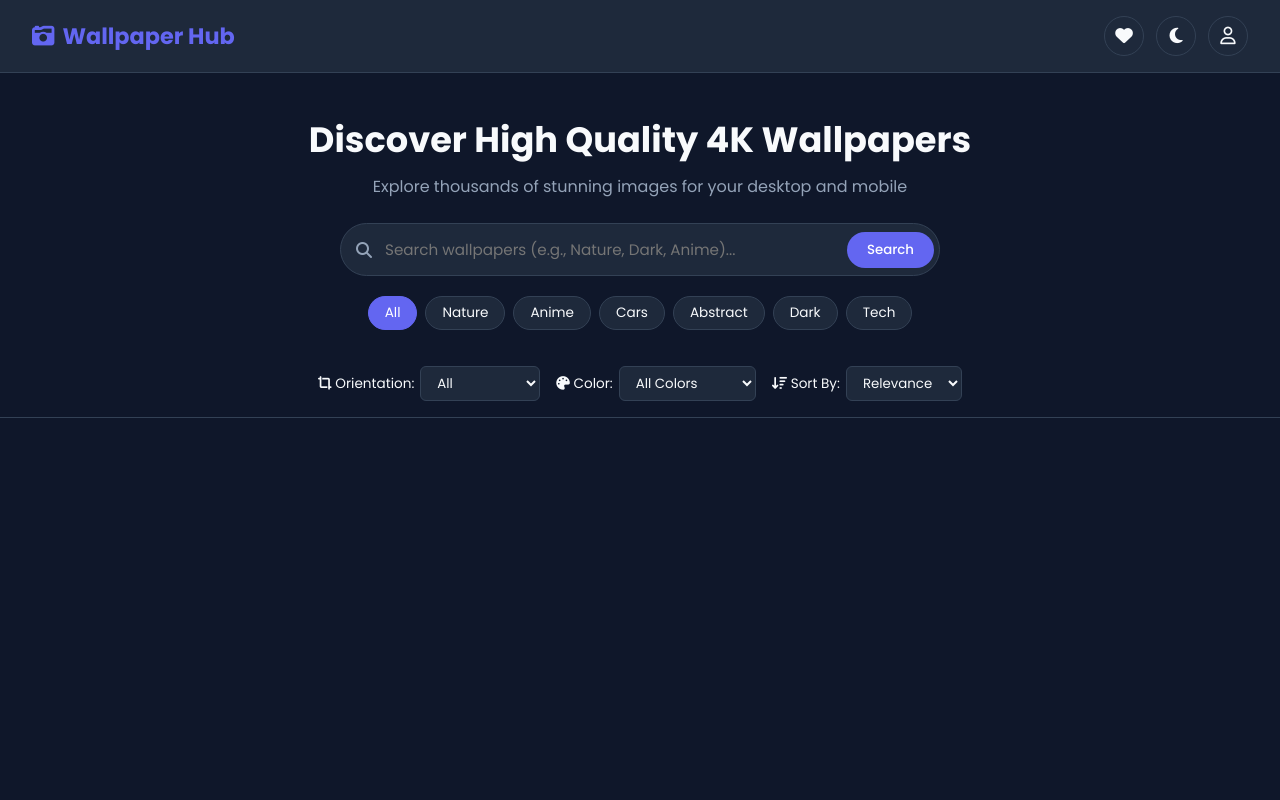
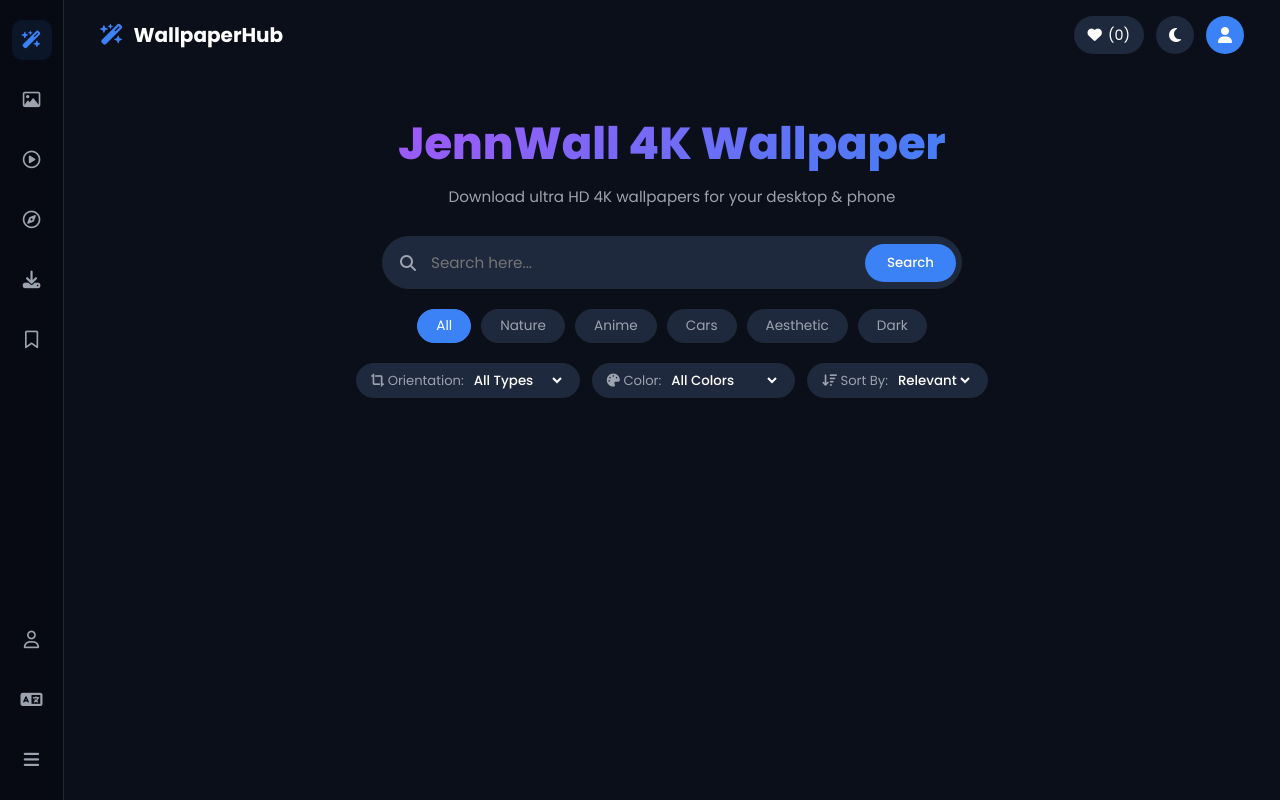
Before and after one commit to tasumarkhisal-lang/wallpaper-website, a website: page index.html in a window 1280 px wide. Drawn offline with Linux system fonts and the light colour scheme; no server answers.

Commit message:
Update layout with left sidebar and JennWall branding

```diff
--- a/index.html
+++ b/index.html
@@ -3,12 +3,12 @@
 <head>
     <meta charset="UTF-8">
     <meta name="viewport" content="width=device-width, initial-scale=1.0">
-    <title>JennWall 4K Wallpaper | High Quality Wallpapers</title>
+    <title>Wallpaper Hub - Ultra HD Wallpapers</title>
 
     <!-- Google Fonts -->
     <link rel="preconnect" href="https://fonts.googleapis.com">
     <link rel="preconnect" href="https://fonts.gstatic.com" crossorigin>
-    <link href="https://fonts.googleapis.com/css2?family=Poppins:wght@300;400;500;600;700&display=swap" rel="stylesheet">
+    <link href="https://fonts.googleapis.com/css2?family=Poppins:wght@300;400;500;600;700;800&display=swap" rel="stylesheet">
 
     <!-- Font Awesome Icons -->
     <link rel="stylesheet" href="https://cdnjs.cloudflare.com/ajax/libs/font-awesome/6.4.0/css/all.min.css">
@@ -18,54 +18,73 @@
 </head>
 <body>
 
+    <!-- Left Sidebar -->
+    <aside class="sidebar">
+        <div class="sidebar-top">
+            <a href="#" class="nav-icon active" title="Home"><i class="fa-solid fa-wand-magic-sparkles"></i></a>
+            <a href="#" class="nav-icon" title="Gallery"><i class="fa-regular fa-image"></i></a>
+            <a href="#" class="nav-icon" title="Videos"><i class="fa-regular fa-circle-play"></i></a>
+            <a href="#" class="nav-icon" title="Explore"><i class="fa-regular fa-compass"></i></a>
+            <a href="#" class="nav-icon" title="Downloads"><i class="fa-solid fa-download"></i></a>
+            <a href="#" class="nav-icon" title="Bookmarks"><i class="fa-regular fa-bookmark"></i></a>
+        </div>
+        <div class="sidebar-bottom">
+            <a href="login.html" class="nav-icon" title="Account"><i class="fa-regular fa-user"></i></a>
+            <a href="#" class="nav-icon" title="Language"><i class="fa-solid fa-language"></i></a>
+            <a href="#" class="nav-icon" title="Menu"><i class="fa-solid fa-bars"></i></a>
+        </div>
+    </aside>
+
+    <!-- Main Wrapper -->
+    <div class="main-wrapper">
+
         <!-- Header Navigation -->
         <header class="navbar">
             <div class="logo">
-            <i class="fa-solid fa-camera-retro"></i> Wallpaper Hub
+                <i class="fa-solid fa-wand-magic-sparkles logo-icon"></i>
+                <span class="logo-text">WallpaperHub</span>
             </div>
             <div class="nav-actions">
-            <button class="nav-btn" onclick="showFavorites()" id="favCountBtn" title="Favorites">
-                <i class="fa-solid fa-heart"></i>
+                <button class="nav-btn fav-badge-btn" onclick="showFavorites()" id="favCountBtn" title="Favorites">
+                    <i class="fa-solid fa-heart"></i> <span id="favCounter">(0)</span>
                 </button>
                 <button class="nav-btn" id="themeToggleBtn" title="Toggle Theme">
                     <i class="fa-solid fa-moon"></i>
                 </button>
-            <a href="#" class="login-btn-nav" onclick="openAboutModal()" title="About Us">
-                <i class="fa-regular fa-user"></i>
+                <a href="login.html" class="login-btn-nav" title="Login / Profile">
+                    <i class="fa-solid fa-user"></i>
                 </a>
             </div>
         </header>
 
-    <!-- Main Hero / Search Area -->
+        <!-- Main Hero Section -->
         <section class="hero-section">
-        <h1>Discover High Quality 4K Wallpapers</h1>
-        <p>Explore thousands of stunning images for your desktop and mobile</p>
+            <h1 class="hero-title">JennWall 4K Wallpaper</h1>
+            <p class="hero-subtitle">Download ultra HD 4K wallpapers for your desktop & phone</p>
 
             <div class="search-box">
                 <i class="fa-solid fa-magnifying-glass search-icon"></i>
-            <input type="text" id="searchInput" placeholder="Search wallpapers (e.g., Nature, Dark, Anime)..." autocomplete="off">
+                <input type="text" id="searchInput" placeholder="Search here..." autocomplete="off">
                 <button id="searchBtn">Search</button>
                 <div id="recentSearches" class="recent-searches"></div>
             </div>
 
-        <!-- Categories / Chips -->
+            <!-- Category Pills -->
             <div class="categories">
                 <button class="chip active" onclick="filterCategory('4k wallpaper')">All</button>
                 <button class="chip" onclick="filterCategory('Nature')">Nature</button>
                 <button class="chip" onclick="filterCategory('Anime')">Anime</button>
                 <button class="chip" onclick="filterCategory('Cars')">Cars</button>
-            <button class="chip" onclick="filterCategory('Abstract')">Abstract</button>
+                <button class="chip" onclick="filterCategory('Aesthetic')">Aesthetic</button>
                 <button class="chip" onclick="filterCategory('Dark')">Dark</button>
-            <button class="chip" onclick="filterCategory('Technology')">Tech</button>
             </div>
-    </section>
 
             <!-- Filters Bar -->
             <div class="filter-bar">
                 <div class="filter-group">
                     <label for="orientationFilter"><i class="fa-solid fa-crop-simple"></i> Orientation:</label>
                     <select id="orientationFilter" onchange="applyFilters()">
-                <option value="">All</option>
+                        <option value="">All Types</option>
                         <option value="landscape">Landscape</option>
                         <option value="portrait">Portrait</option>
                         <option value="square">Square</option>
@@ -88,22 +107,23 @@
                 <div class="filter-group">
                     <label for="sortFilter"><i class="fa-solid fa-arrow-down-wide-short"></i> Sort By:</label>
                     <select id="sortFilter" onchange="applyFilters()">
-                <option value="relevant">Relevance</option>
+                        <option value="relevant">Relevant</option>
                         <option value="latest">Latest</option>
                     </select>
                 </div>
             </div>
+        </section>
 
-    <!-- Gallery Container -->
+        <!-- Gallery Grid -->
         <main class="gallery-container">
             <div id="wallpaperGallery" class="gallery"></div>
 
-        <!-- Loading Indicator -->
             <div id="loading" class="loading-spinner">
                 <div class="spinner"></div>
                 <p>Loading wallpapers...</p>
             </div>
         </main>
+    </div>
 
     <!-- Toast Notification -->
     <div id="toast" class="toast"></div>
@@ -146,18 +166,6 @@
         </div>
     </div>
 
-    <!-- About Us Modal -->
-    <div id="aboutModal" class="modal">
-        <div class="modal-card">
-            <span class="close-modal" onclick="closeAboutModal()">&times;</span>
-            <h2>About JennWall 4K</h2>
-            <p style="margin-top: 10px; font-size: 0.95rem; line-height: 1.6; color: var(--text-muted);">
-                Welcome to JennWall 4K Wallpaper (Wallpaper Hub)! We offer high-resolution wallpapers sourced from talented creators worldwide. Search, organize favorites, filter by color and orientation, and download seamlessly.
-            </p>
-        </div>
-    </div>
-
-    <!-- Script File -->
     <script src="script.js"></script>
 </body>
 </html>
--- a/script.js
+++ b/script.js
@@ -6,6 +6,7 @@ const gallery = document.getElementById('wallpaperGallery');
 const loading = document.getElementById('loading');
 const themeToggleBtn = document.getElementById('themeToggleBtn');
 const recentSearchesContainer = document.getElementById('recentSearches');
+const favCounter = document.getElementById('favCounter');
 
 let currentQuery = '4k wallpaper';
 let currentPage = 1;
@@ -13,7 +14,6 @@ let isLoading = false;
 let hasMore = true;
 let isFavoritesView = false;
 
-// Filter Variables
 let selectedOrientation = '';
 let selectedColor = '';
 let selectedSort = 'relevant';
@@ -24,7 +24,6 @@ let favorites = JSON.parse(localStorage.getItem('fav_wallpapers')) || [];
 let recentSearches = JSON.parse(localStorage.getItem('recent_searches')) || [];
 let downloadHistory = JSON.parse(localStorage.getItem('download_history')) || [];
 
-// Helper: Format Unsplash Response
 function formatUnsplashPhoto(item) {
   if (!item) return null;
   if (item.src && item.photographer !== undefined) return item;
@@ -42,10 +41,8 @@ function formatUnsplashPhoto(item) {
   };
 }
 
-// Ensure Fav Button Heart Icon
 updateFavCount();
 
-// Theme Toggle Logic
 if (themeToggleBtn) {
   themeToggleBtn.addEventListener('click', () => {
     document.body.classList.toggle('light-mode');
@@ -54,7 +51,6 @@ if (themeToggleBtn) {
   });
 }
 
-// Toast Notification
 function showToast(message) {
   const toast = document.getElementById('toast');
   if (!toast) return;
@@ -63,21 +59,16 @@ function showToast(message) {
   setTimeout(() => { toast.className = toast.className.replace("show", ""); }, 3000);
 }
 
-// Favorites Icon Ensure
 function updateFavCount() {
-  const favBtn = document.getElementById('favCountBtn');
-  if (favBtn) {
-    favBtn.innerHTML = '<i class="fa-solid fa-heart"></i>';
+  if (favCounter) {
+    favCounter.innerText = `(${favorites.length})`;
   }
 }
 
-// Direct Image Download
 async function downloadImage(imgUrl, fileName) {
   showToast("Downloading started...");
-
   const cleanFileName = fileName ? fileName.replace(/[^a-zA-Z0-9_-]/g, "_") : "wallpaper";
 
-  // Record Download History
   const exists = downloadHistory.some(item => item.url === imgUrl);
   if (!exists) {
     downloadHistory.unshift({ url: imgUrl, name: cleanFileName, id: Date.now() });
@@ -105,7 +96,6 @@ async function downloadImage(imgUrl, fileName) {
   }
 }
 
-// Favorites Toggle
 function toggleFavorite(photo) {
   const index = favorites.findIndex(item => item.id === photo.id);
   if (index === -1) {
@@ -134,7 +124,6 @@ function toggleFavorite(photo) {
   }
 }
 
-// Show Favorites Page
 function showFavorites() {
   isFavoritesView = true;
   gallery.innerHTML = '';
@@ -148,7 +137,6 @@ function showFavorites() {
   favorites.forEach(photo => renderCard(photo));
 }
 
-// Social Share Modal Functions
 function openShareModal(imgUrl) {
   currentShareUrl = imgUrl;
   const shareModal = document.getElementById('shareModal');
@@ -184,7 +172,6 @@ function shareToSocial(platform) {
   window.open(shareUrl, '_blank');
 }
 
-// Recent Searches Management
 function saveRecentSearch(query) {
   if (!query) return;
   recentSearches = recentSearches.filter(q => q.toLowerCase() !== query.toLowerCase());
@@ -226,7 +213,6 @@ document.addEventListener('click', (e) => {
   }
 });
 
-// Detail Modal
 function openWallpaperDetail(photo) {
   const modal = document.getElementById('wallpaperDetailModal');
   const mainImg = document.getElementById('detailMainImage');
@@ -301,7 +287,6 @@ async function loadRelatedWallpapers(queryKeyword) {
   }
 }
 
-// Render Card
 function renderCard(photo) {
   const card = document.createElement('div');
   card.classList.add('card');
@@ -331,7 +316,6 @@ function renderCard(photo) {
   gallery.appendChild(card);
 }
 
-// Fetch Wallpapers API
 async function fetchWallpapers(query, page = 1) {
   if (isLoading || !hasMore || isFavoritesView) return;
   isLoading = true;
@@ -380,7 +364,6 @@ async function fetchWallpapers(query, page = 1) {
   }
 }
 
-// Apply Filters
 function applyFilters() {
   const orientationElem = document.getElementById('orientationFilter');
   const colorElem = document.getElementById('colorFilter');
@@ -394,7 +377,6 @@ function applyFilters() {
   fetchWallpapers(currentQuery, currentPage);
 }
 
-// Reset Gallery Data
 function resetGallery() {
   isFavoritesView = false;
   currentPage = 1;
@@ -422,18 +404,6 @@ function filterCategory(categoryName) {
   fetchWallpapers(currentQuery, currentPage);
 }
 
-// Modal Handlers
-function openAboutModal() {
-  const modal = document.getElementById('aboutModal');
-  if (modal) modal.style.display = 'block';
-}
-
-function closeAboutModal() {
-  const modal = document.getElementById('aboutModal');
-  if (modal) modal.style.display = 'none';
-}
-
-// Listeners
 if (searchBtn) searchBtn.addEventListener('click', handleSearch);
 if (searchInput) searchInput.addEventListener('keypress', (e) => { if (e.key === 'Enter') handleSearch(); });
 
@@ -450,12 +420,9 @@ window.addEventListener('scroll', () => {
 window.addEventListener('click', (e) => {
   const shareModal = document.getElementById('shareModal');
   const detailModal = document.getElementById('wallpaperDetailModal');
-  const aboutModal = document.getElementById('aboutModal');
 
   if (e.target === shareModal) closeShareModal();
   if (e.target === detailModal) closeWallpaperDetail();
-  if (e.target === aboutModal) closeAboutModal();
 });
 
-// Initial Load
 fetchWallpapers(currentQuery, currentPage);
--- a/style.css
+++ b/style.css
@@ -1,25 +1,27 @@
 :root {
-  --bg-color: #0f172a;
-  --card-bg: #1e293b;
-  --text-color: #f8fafc;
-  --text-muted: #94a3b8;
-  --accent-color: #6366f1;
-  --accent-hover: #4f46e5;
-  --border-color: #334155;
-  --overlay-bg: rgba(15, 23, 42, 0.75);
-  --shadow-color: rgba(0, 0, 0, 0.4);
+  --bg-color: #0b0f19;
+  --sidebar-bg: #070a12;
+  --card-bg: #111827;
+  --input-bg: #1f293d;
+  --text-color: #ffffff;
+  --text-muted: #9ca3af;
+  --accent-color: #3b82f6;
+  --accent-gradient: linear-gradient(135deg, #a855f7 0%, #3b82f6 100%);
+  --border-color: #1f2937;
+  --overlay-bg: rgba(11, 15, 25, 0.75);
 }
 
 body.light-mode {
-  --bg-color: #f8fafc;
+  --bg-color: #f3f4f6;
+  --sidebar-bg: #ffffff;
   --card-bg: #ffffff;
-  --text-color: #0f172a;
-  --text-muted: #64748b;
-  --accent-color: #4f46e5;
-  --accent-hover: #4338ca;
-  --border-color: #e2e8f0;
+  --input-bg: #e5e7eb;
+  --text-color: #111827;
+  --text-muted: #4b5563;
+  --accent-color: #2563eb;
+  --accent-gradient: linear-gradient(135deg, #8b5cf6 0%, #2563eb 100%);
+  --border-color: #e5e7eb;
   --overlay-bg: rgba(255, 255, 255, 0.85);
-  --shadow-color: rgba(0, 0, 0, 0.1);
 }
 
 * {
@@ -27,13 +29,63 @@ body.light-mode {
   padding: 0;
   box-sizing: border-box;
   font-family: 'Poppins', sans-serif;
-  transition: background-color 0.3s ease, color 0.3s ease;
+  transition: background-color 0.2s ease, color 0.2s ease;
 }
 
 body {
   background-color: var(--bg-color);
   color: var(--text-color);
+  display: flex;
   min-height: 100vh;
+}
+
+/* Sidebar Layout */
+.sidebar {
+  width: 64px;
+  background-color: var(--sidebar-bg);
+  border-right: 1px solid var(--border-color);
+  display: flex;
+  flex-direction: column;
+  justify-content: space-between;
+  align-items: center;
+  padding: 20px 0;
+  position: fixed;
+  top: 0;
+  bottom: 0;
+  left: 0;
+  z-index: 120;
+}
+
+.sidebar-top, .sidebar-bottom {
+  display: flex;
+  flex-direction: column;
+  gap: 20px;
+  align-items: center;
+}
+
+.nav-icon {
+  color: var(--text-muted);
+  font-size: 1.1rem;
+  text-decoration: none;
+  width: 40px;
+  height: 40px;
+  display: flex;
+  align-items: center;
+  justify-content: center;
+  border-radius: 10px;
+}
+
+.nav-icon:hover, .nav-icon.active {
+  color: #3b82f6;
+  background-color: rgba(59, 130, 246, 0.1);
+}
+
+/* Main Content Area */
+.main-wrapper {
+  margin-left: 64px;
+  flex: 1;
+  display: flex;
+  flex-direction: column;
 }
 
 /* Navbar */
@@ -41,21 +93,26 @@ body {
   display: flex;
   justify-content: space-between;
   align-items: center;
-  padding: 16px 32px;
-  background-color: var(--card-bg);
-  border-bottom: 1px solid var(--border-color);
-  position: sticky;
-  top: 0;
-  z-index: 100;
+  padding: 16px 36px;
+  background-color: transparent;
 }
 
 .logo {
-  font-size: 1.4rem;
-  font-weight: 700;
-  color: var(--accent-color);
   display: flex;
   align-items: center;
-  gap: 8px;
+  gap: 10px;
+  font-size: 1.25rem;
+  font-weight: 700;
+  color: #3b82f6;
+}
+
+.logo-icon {
+  font-size: 1.3rem;
+}
+
+.logo-text {
+  color: var(--text-color);
+  font-weight: 700;
 }
 
 .nav-actions {
@@ -65,24 +122,31 @@ body {
 }
 
 .nav-btn, .login-btn-nav {
-  background: transparent;
-  border: 1px solid var(--border-color);
+  background: var(--input-bg);
+  border: none;
   color: var(--text-color);
-  width: 40px;
-  height: 40px;
+  width: 38px;
+  height: 38px;
   border-radius: 50%;
   cursor: pointer;
   display: flex;
   align-items: center;
   justify-content: center;
-  font-size: 1.1rem;
+  font-size: 1rem;
   text-decoration: none;
 }
 
-.nav-btn:hover, .login-btn-nav:hover {
-  background-color: var(--accent-color);
+.fav-badge-btn {
+  width: auto;
+  padding: 0 14px;
+  border-radius: 20px;
+  gap: 6px;
+  font-size: 0.9rem;
+}
+
+.login-btn-nav {
+  background: #3b82f6;
   color: #ffffff;
-  border-color: var(--accent-color);
 }
 
 /* Hero Section */
@@ -93,36 +157,41 @@ body {
   margin: 0 auto;
 }
 
-.hero-section h1 {
-  font-size: 2.2rem;
+.hero-title {
+  font-size: 2.8rem;
+  font-weight: 800;
+  background: var(--accent-gradient);
+  -webkit-background-clip: text;
+  -webkit-text-fill-color: transparent;
   margin-bottom: 8px;
 }
 
-.hero-section p {
+.hero-subtitle {
   color: var(--text-muted);
-  margin-bottom: 24px;
+  font-size: 0.95rem;
+  margin-bottom: 28px;
 }
 
 .search-box {
   position: relative;
   display: flex;
   align-items: center;
-  max-width: 600px;
+  max-width: 580px;
   margin: 0 auto 20px;
 }
 
 .search-icon {
   position: absolute;
-  left: 16px;
+  left: 18px;
   color: var(--text-muted);
 }
 
 .search-box input {
   width: 100%;
-  padding: 14px 100px 14px 44px;
+  padding: 14px 100px 14px 48px;
   border-radius: 30px;
   border: 1px solid var(--border-color);
-  background-color: var(--card-bg);
+  background-color: var(--input-bg);
   color: var(--text-color);
   outline: none;
   font-size: 0.95rem;
@@ -131,17 +200,13 @@ body {
 .search-box button {
   position: absolute;
   right: 6px;
-  background-color: var(--accent-color);
+  background: #3b82f6;
   color: white;
   border: none;
-  padding: 8px 20px;
+  padding: 9px 22px;
   border-radius: 20px;
   cursor: pointer;
   font-weight: 500;
-}
-
-.search-box button:hover {
-  background-color: var(--accent-hover);
 }
 
 .recent-searches {
@@ -173,60 +238,66 @@ body {
   cursor: pointer;
 }
 
+/* Category Chips */
 .categories {
   display: flex;
   justify-content: center;
   flex-wrap: wrap;
-  gap: 8px;
+  gap: 10px;
+  margin-bottom: 20px;
 }
 
 .chip {
-  background: var(--card-bg);
+  background: var(--input-bg);
   border: 1px solid var(--border-color);
-  color: var(--text-color);
-  padding: 6px 16px;
+  color: var(--text-muted);
+  padding: 6px 18px;
   border-radius: 20px;
   cursor: pointer;
   font-size: 0.85rem;
 }
 
 .chip.active, .chip:hover {
-  background: var(--accent-color);
+  background: #3b82f6;
   color: white;
-  border-color: var(--accent-color);
+  border-color: #3b82f6;
 }
 
 /* Filter Bar */
 .filter-bar {
   display: flex;
   justify-content: center;
-  gap: 16px;
+  gap: 12px;
   flex-wrap: wrap;
-  padding: 16px;
-  border-bottom: 1px solid var(--border-color);
 }
 
 .filter-group {
   display: flex;
   align-items: center;
   gap: 6px;
-  font-size: 0.85rem;
+  background: var(--input-bg);
+  padding: 6px 14px;
+  border-radius: 20px;
+  border: 1px solid var(--border-color);
+  font-size: 0.82rem;
+  color: var(--text-muted);
 }
 
 .filter-group select {
-  background-color: var(--card-bg);
+  background: transparent;
   color: var(--text-color);
-  border: 1px solid var(--border-color);
-  padding: 6px 12px;
-  border-radius: 6px;
+  border: none;
   outline: none;
+  font-weight: 500;
+  cursor: pointer;
 }
 
-/* Gallery Grid */
+/* Gallery Container & Cards */
 .gallery-container {
-  padding: 24px;
+  padding: 30px;
   max-width: 1400px;
   margin: 0 auto;
+  width: 100%;
 }
 
 .gallery {
@@ -237,10 +308,10 @@ body {
 
 .card {
   position: relative;
-  border-radius: 12px;
+  border-radius: 16px;
   overflow: hidden;
   background-color: var(--card-bg);
-  aspect-ratio: 3 / 4;
+  aspect-ratio: 4 / 3;
   cursor: pointer;
 }
 
@@ -269,10 +340,6 @@ body {
 .photographer {
   font-size: 0.85rem;
   color: #ffffff;
-  white-space: nowrap;
-  overflow: hidden;
-  text-overflow: ellipsis;
-  max-width: 60%;
 }
 
 .action-btns {
@@ -285,8 +352,8 @@ body {
   backdrop-filter: blur(4px);
   border: none;
   color: white;
-  width: 34px;
-  height: 34px;
+  width: 32px;
+  height: 32px;
   border-radius: 50%;
   display: flex;
   align-items: center;
@@ -294,15 +361,10 @@ body {
   cursor: pointer;
 }
 
-.icon-btn:hover {
-  background: var(--accent-color);
-}
+.icon-btn:hover { background: #3b82f6; }
+.icon-btn.liked { color: #ff4757; }
 
-.icon-btn.liked {
-  color: #ff4757;
-}
-
-/* Spinner */
+/* Loading Spinner */
 .loading-spinner {
   display: none;
   text-align: center;
@@ -319,9 +381,7 @@ body {
   margin: 0 auto 10px;
 }
 
-@keyframes spin {
-  to { transform: rotate(360deg); }
-}
+@keyframes spin { to { transform: rotate(360deg); } }
 
 /* Toast */
 .toast {
@@ -353,7 +413,7 @@ body {
   display: none;
   position: fixed;
   inset: 0;
-  background: rgba(0, 0, 0, 0.8);
+  background: rgba(0, 0, 0, 0.85);
   z-index: 1000;
   overflow-y: auto;
   padding: 20px;
@@ -363,8 +423,8 @@ body {
   background: var(--card-bg);
   max-width: 900px;
   margin: 30px auto;
-  border-radius: 12px;
-  padding: 20px;
+  border-radius: 16px;
+  padding: 24px;
   position: relative;
 }
 
@@ -372,7 +432,7 @@ body {
   background: var(--card-bg);
   max-width: 450px;
   margin: 100px auto;
-  border-radius: 12px;
+  border-radius: 16px;
   padding: 24px;
   position: relative;
 }
@@ -380,7 +440,7 @@ body {
 .close-modal {
   position: absolute;
   top: 12px;
-  right: 16px;
+  right: 18px;
   font-size: 1.6rem;
   cursor: pointer;
 }
@@ -389,7 +449,7 @@ body {
   width: 100%;
   max-height: 70vh;
   object-fit: contain;
-  border-radius: 8px;
+  border-radius: 12px;
 }
 
 .modal-actions {
```
Lines whose indentation alone changed are shown as unchanged.
